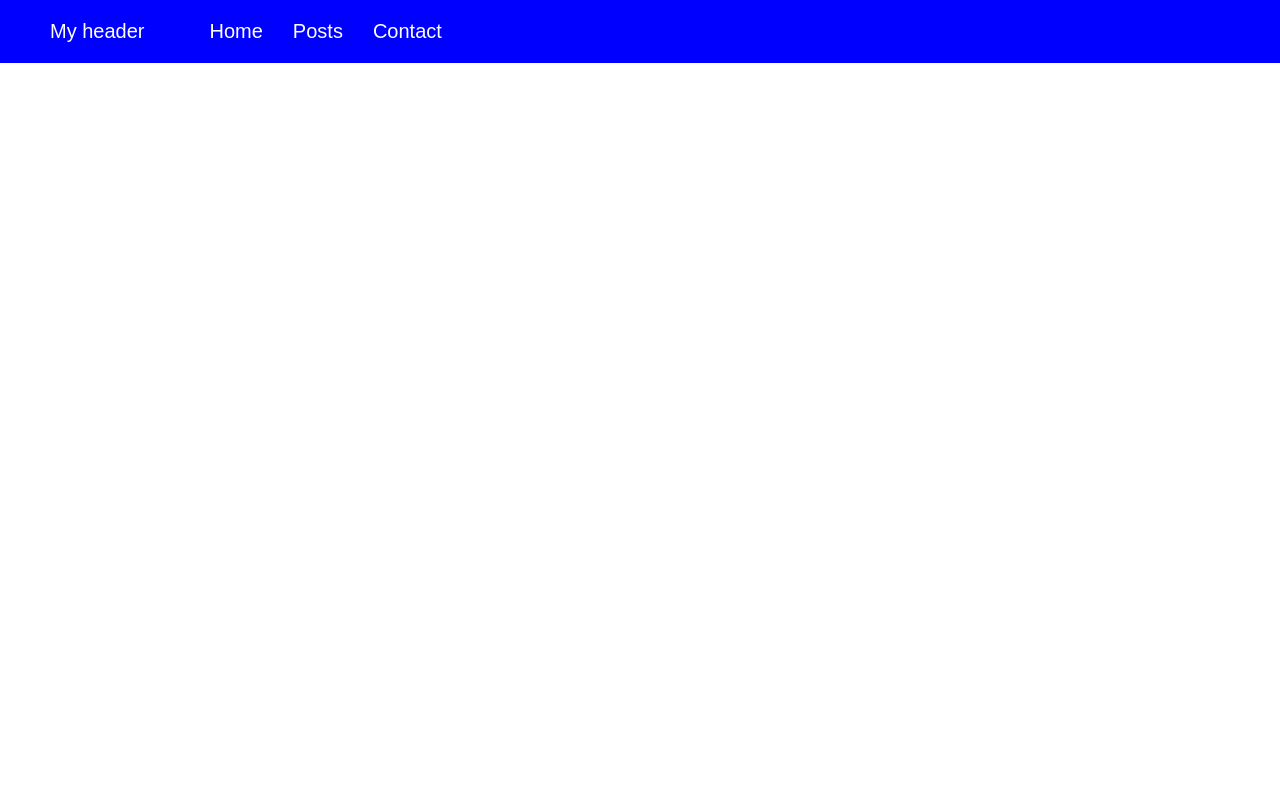
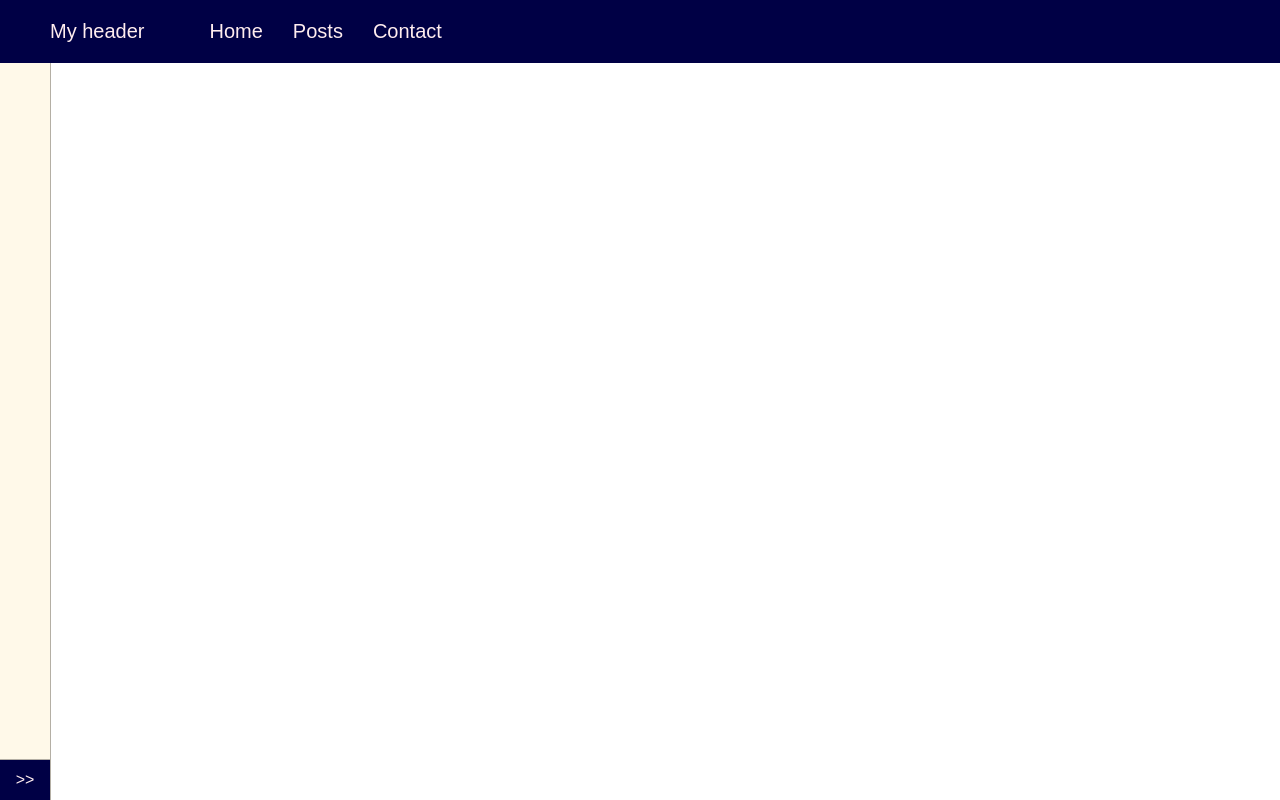
Before and after one commit to Mia3397/react, a React (Create React App) app: page / in a window 1280 px wide. Built offline with nearby package versions, Linux system fonts and the light colour scheme.

Commit message:
added sidebar component, changed some styles for header and added common styles

```diff
--- a/src/App.js
+++ b/src/App.js
@@ -1,10 +1,16 @@
-import React from 'react';
+import React, {Fragment} from 'react';
 import './App.css';
 import './constants/text';
-import { Header } from './components';
+import { Header, Sidebar } from './components';
 
-const App = () => (
-    <Header />
-);
+const App = () => {
+
+    return (
+        <Fragment>
+            <Header/>
+            <Sidebar />
+        </Fragment>);
+
+};
 
 export default App;
--- a/src/components/Header/Header.css
+++ b/src/components/Header/Header.css
@@ -1,16 +1,21 @@
 * {
     margin: 0;
     padding: 0;
+    list-style: none;
+    border: 0;
+    outline: none;
+    font-weight: normal;
+    text-decoration: none;
+    font-family: Arial, sans-serif;
 }
 
 .header {
     display: flex;
-    background-color: blue;
-    font-family: Arial, sans-serif;
+    background-color: #000045;
 }
 
 .headline, .header-item {
-    color: white;
+    color: #ffedef;
     font-size: 20px;
     cursor: pointer;
 }
--- a/src/components/Header/Header.js
+++ b/src/components/Header/Header.js
@@ -4,9 +4,9 @@ import './Header.css';
 
 const Header = () => (
     <header className="header">
-        <h1 className="headline">{text.title}</h1>
+        <h1 className="headline">{text.headerItems.title}</h1>
         {
-            text.menuItems.map(item => (
+            text.headerItems.menuItems.map(item => (
                 <li className="header-item" key={item}>{item}</li>
             ))
         }
--- /dev/null
+++ b/src/components/Sidebar/Sidebar.css
@@ -0,0 +1,55 @@
+html, body, #root {
+    height: 100%;
+}
+
+#root {
+    overflow: hidden;
+}
+aside {
+    position: relative;
+    height: calc(100% - 63px);
+}
+ul {
+    border-right: 1px solid #b4afa4;
+    height: calc(100% - 41px);
+    background-color: #fff9e9;
+}
+
+.open ul {
+    width: 200px;
+}
+
+.close ul {
+    width: 50px;
+}
+
+aside a {
+    display: inline-block;
+    width: 160px;
+    padding: 10px 20px;
+    color: #b4afa4;
+    cursor: pointer;
+}
+
+aside a:hover {
+    color: #dfdad0;
+}
+input {
+    position: absolute;
+    height: 40px;
+    border-right: 1px solid #b4afa4;
+    border-top: 1px solid #b4afa4;
+    box-sizing: content-box;
+    background-color: #000045;
+    color: #ffedef;
+    font-size: 16px;
+    cursor: pointer;
+}
+
+.open > input {
+    width: 200px;
+}
+
+.close > input {
+    width: 50px;
+}
--- /dev/null
+++ b/src/components/Sidebar/Sidebar.js
@@ -0,0 +1,37 @@
+import React, { Component } from 'react';
+import text from '../../constants/text';
+import './Sidebar.css';
+
+class Sidebar extends Component {
+    state = {
+        isOpen: false,
+    };
+
+    changeIsOpen = () =>
+        this.setState({
+            isOpen: !this.state.isOpen
+        });
+
+    render() {
+        let isOpen = this.state.isOpen;
+        return (
+            <aside className={isOpen ? 'open' : 'close'}>
+                <ul>
+                {
+                    isOpen ? (text.sidebarItems.map(title => (
+                        <li key={title}>
+                            <a>
+                                {title}
+                            </a>
+                        </li>
+                        )
+                    )) : ''
+                }
+                </ul>
+                <input type='button' value={ isOpen ? '<< Collapse Sidebar' : '>>'}  onClick={this.changeIsOpen}/>
+            </aside>
+        );
+    }
+}
+
+export default Sidebar;
--- a/src/components/index.js
+++ b/src/components/index.js
@@ -1 +1,2 @@
 export { default as Header } from './Header/Header';
+export { default as Sidebar } from './Sidebar/Sidebar';
--- a/src/constants/text.js
+++ b/src/constants/text.js
@@ -1,4 +1,9 @@
-export default {
-    title: 'My header',
-    menuItems: ['Home', 'Posts', 'Contact']
+const text =  {
+    headerItems: {
+        title: 'My header',
+        menuItems: ['Home', 'Posts', 'Contact']
+    },
+    sidebarItems: ['Repositories', 'Notes', 'Price', 'Chart']
 }
+
+export default text;
```
